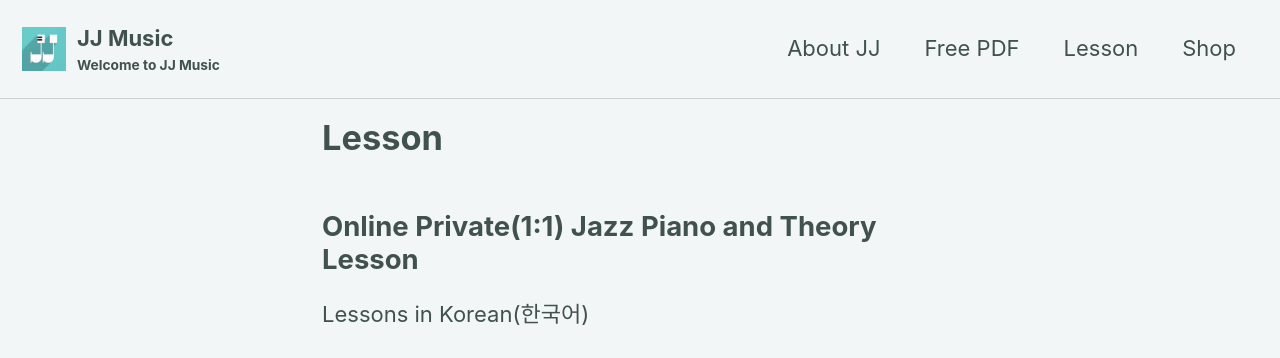
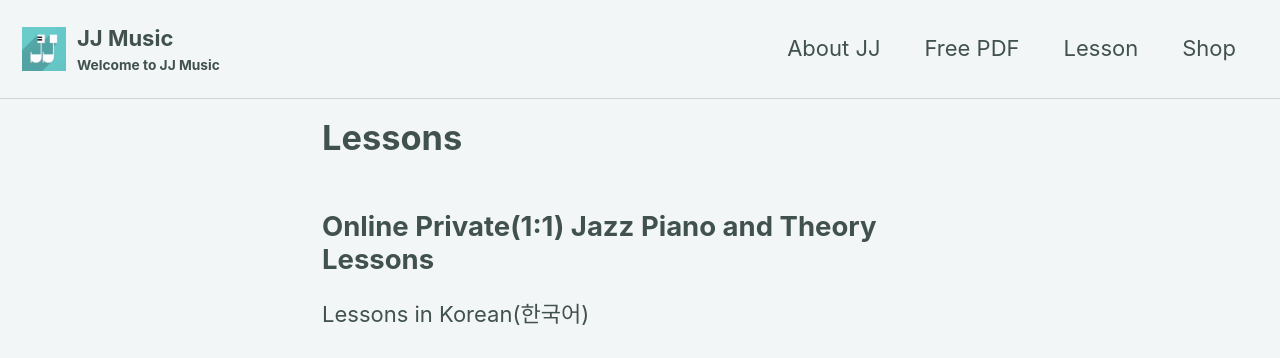
Before and after one commit to jjmusic-online/jjmusic-online.github.io, a Jekyll site: the page built from _pages/lessons.md, in a window 1280 px wide. Shown: the top 358 px of the page. Built offline with Jekyll 4.4.1, drawn with Linux system fonts in a browser that asks for light colours; cached includes are drawn as plain includes; nearby versions of some CDN libraries.

Commit message:
change lesson to lessons

```diff
--- a/_pages/lesson.md
+++ b/_pages/lessons.md
@@ -1,10 +1,10 @@
 ---
 layout: "pages"
-title: "Lesson"
-permalink: /lesson/
+title: "Lessons"
+permalink: /lessons/
 ---
 
-## Online Private(1:1) Jazz Piano and Theory Lesson
+## Online Private(1:1) Jazz Piano and Theory Lessons
 
 Lessons in Korean(한국어)
 
```
